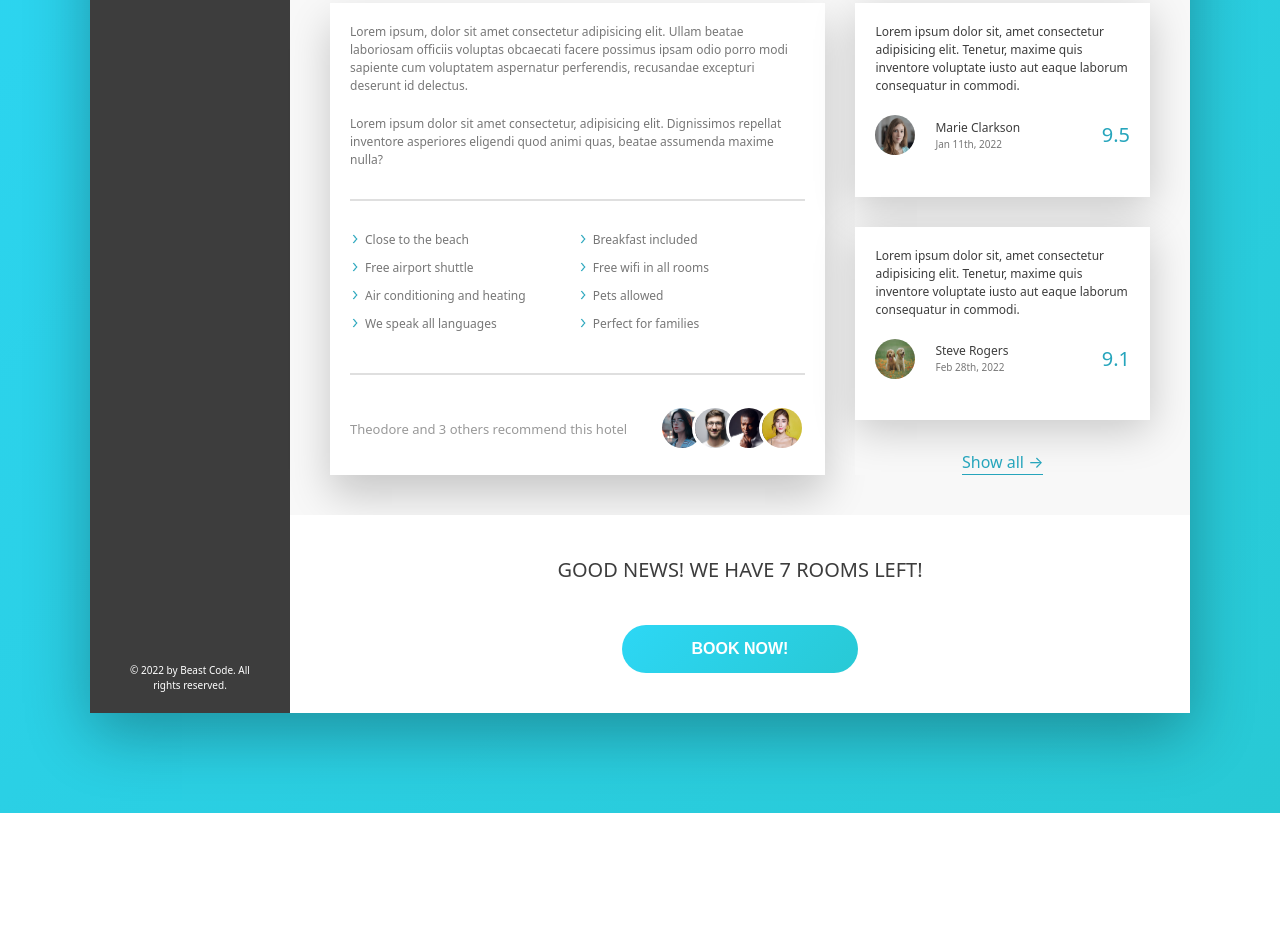
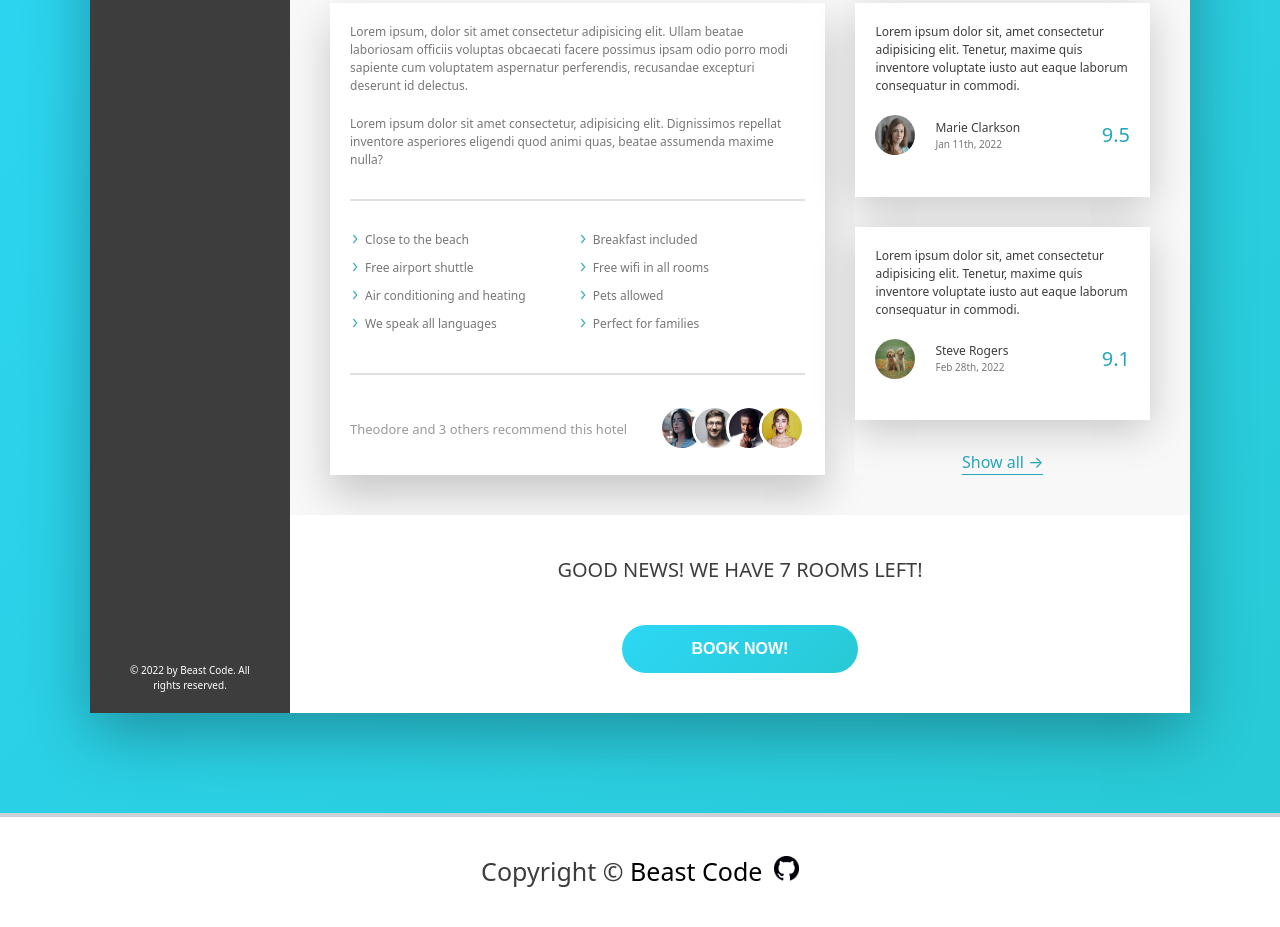
Before and after one commit to Beast-Code9999/booking-page, a website: page index.html in a window 1280 px wide. Shown: the part 497-1424 px from the top of the page. Before the commit the page ends 1310 px from the top, so only its background shows below. Drawn offline with Linux system fonts and the light colour scheme.

Commit message:
add github logo on footer

```diff
--- a/index.html
+++ b/index.html
@@ -189,7 +189,11 @@
         </main>
     </div>
     <footer class="footer">
-
-    </footer>
+        Copyright © <span class="footer__year"></span>
+         <a href="https://github.com/Beast-Code9999" id="beastcode" target="_blank"><span>Beast Code</span> </a>
+         <a href="https://github.com/Beast-Code9999" target="_blank">
+             <img src="./img/github_logo.png" alt="github">
+         </a>
+     </footer>
 </body>
 </html>
--- a/sass/layout/_footer.scss
+++ b/sass/layout/_footer.scss
@@ -0,0 +1,29 @@
+
+.footer {
+    background-color: white;
+    grid-column: 1/3;
+    border-top: 4px solid #ccd1d8;;
+}
+
+footer {
+    padding: 36px;
+    text-align: center;
+    font-size: 25px;
+  }
+
+  footer a {
+    text-decoration: none;
+    color: black;
+  }
+
+  footer img {
+    width: 25px;
+    height: auto;
+    transition: transform .7s ease-in-out;
+    margin-left: 5px;
+  }
+
+  footer img:hover {
+    transition: all 0.5s ease-in-out;
+    transform: rotate(360deg) scale(1.5);
+  }
```
Also changed, not shown: style.css.
